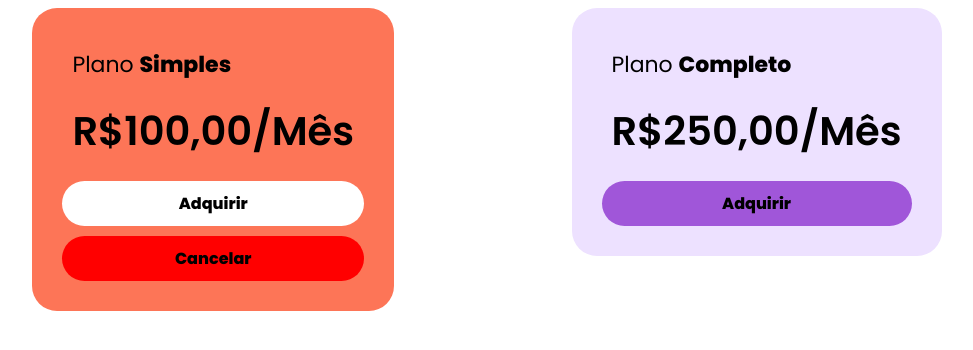
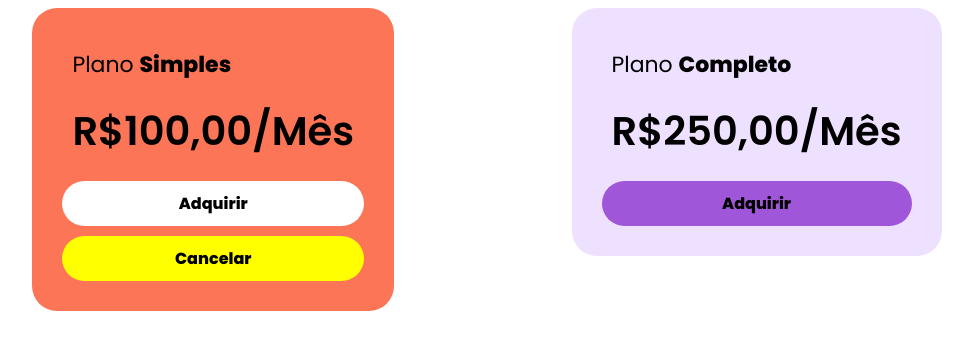
Before and after one commit to Henrique-182/curso-de-angular-v2-ao-v17, an Angular app in the folder 02_Componentes_Estilizacoes/projeto-components/: page / in a window 1280 px wide. Shown: the top 350 px of the page, without its empty margins (153-1126 px from the left). Built offline with nearby package versions, Linux system fonts and the light colour scheme.

Commit message:
Estilos Dentro do Template (Inline Styles)

```diff
--- a/02_Componentes_Estilizacoes/projeto-components/src/app/card-button-cancel/card-button-cancel-2.component.scss
+++ /dev/null
@@ -1,3 +0,0 @@
-.card-button-cancel {
-    background-color: red;
-}
--- /dev/null
+++ b/02_Componentes_Estilizacoes/projeto-components/src/app/card-button-cancel/card-button-cancel.component.html
@@ -0,0 +1,7 @@
+<style>
+    .card-button-cancel {
+    background-color: yellow;
+}
+</style>
+
+<div class="card-button-cancel">Cancelar</div>
--- a/02_Componentes_Estilizacoes/projeto-components/src/app/card-button-cancel/card-button-cancel.component.scss
+++ b/02_Componentes_Estilizacoes/projeto-components/src/app/card-button-cancel/card-button-cancel.component.scss
@@ -3,7 +3,7 @@
     text-align: center;
     margin-top: 10px;
     border-radius: 25px;
-    background-color: blue;
+    background-color: red;
     cursor: pointer;
     font-weight: bold;
     padding: 10px;
--- a/02_Componentes_Estilizacoes/projeto-components/src/app/card-button-cancel/card-button-cancel.component.ts
+++ b/02_Componentes_Estilizacoes/projeto-components/src/app/card-button-cancel/card-button-cancel.component.ts
@@ -2,13 +2,8 @@ import { Component } from '@angular/core';
 
 @Component({
   selector: 'app-card-button-cancel',
-  template: `
-    <div class="card-button-cancel">Cancelar</div>
-  `,
-  styleUrls: [
-    './card-button-cancel.component.scss',
-    './card-button-cancel-2.component.scss'
-  ]
+  templateUrl: './card-button-cancel.component.html',
+  styleUrls: ['./card-button-cancel.component.scss']
 })
 export class CardButtonCancelComponent {
 
```
